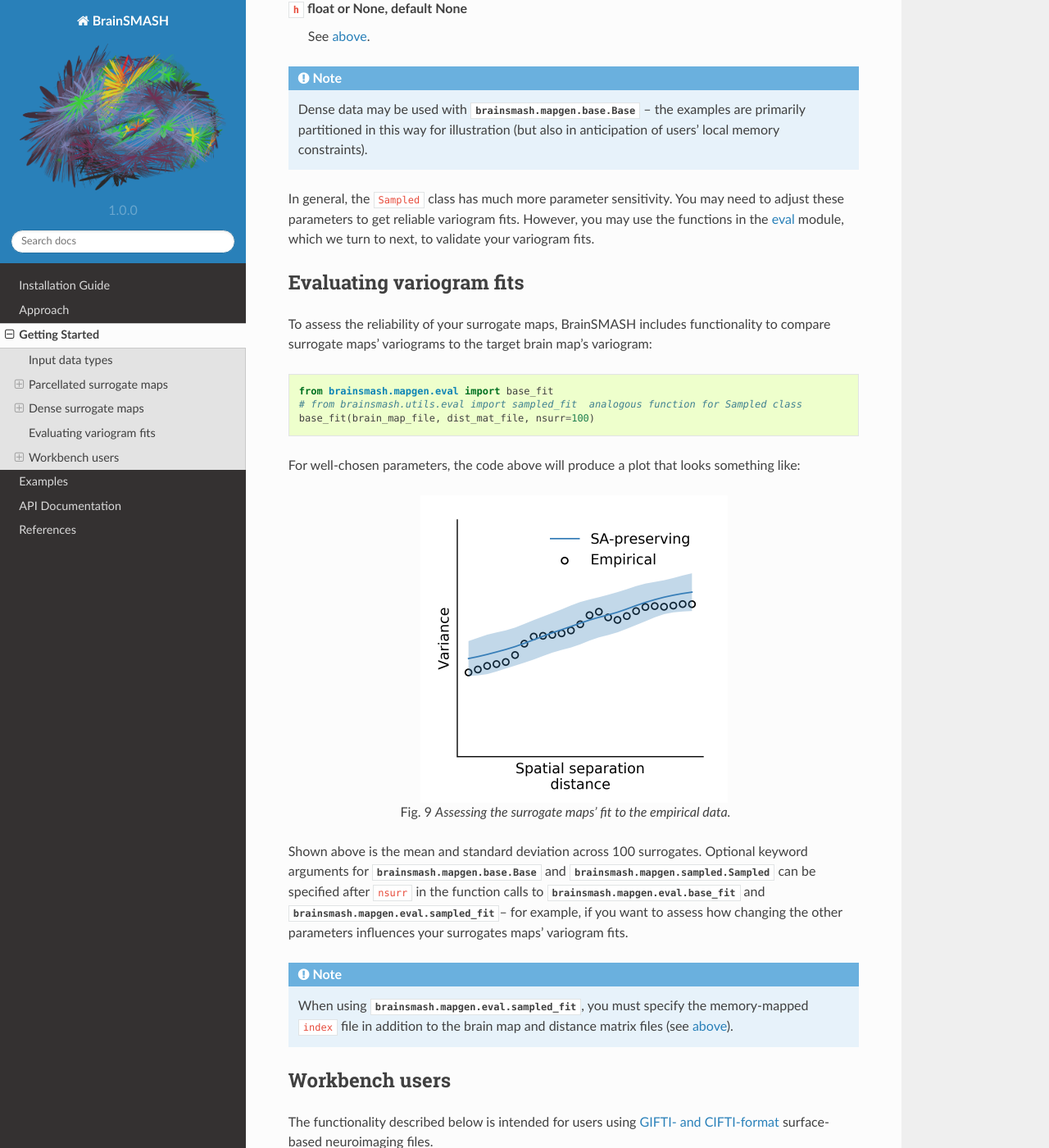
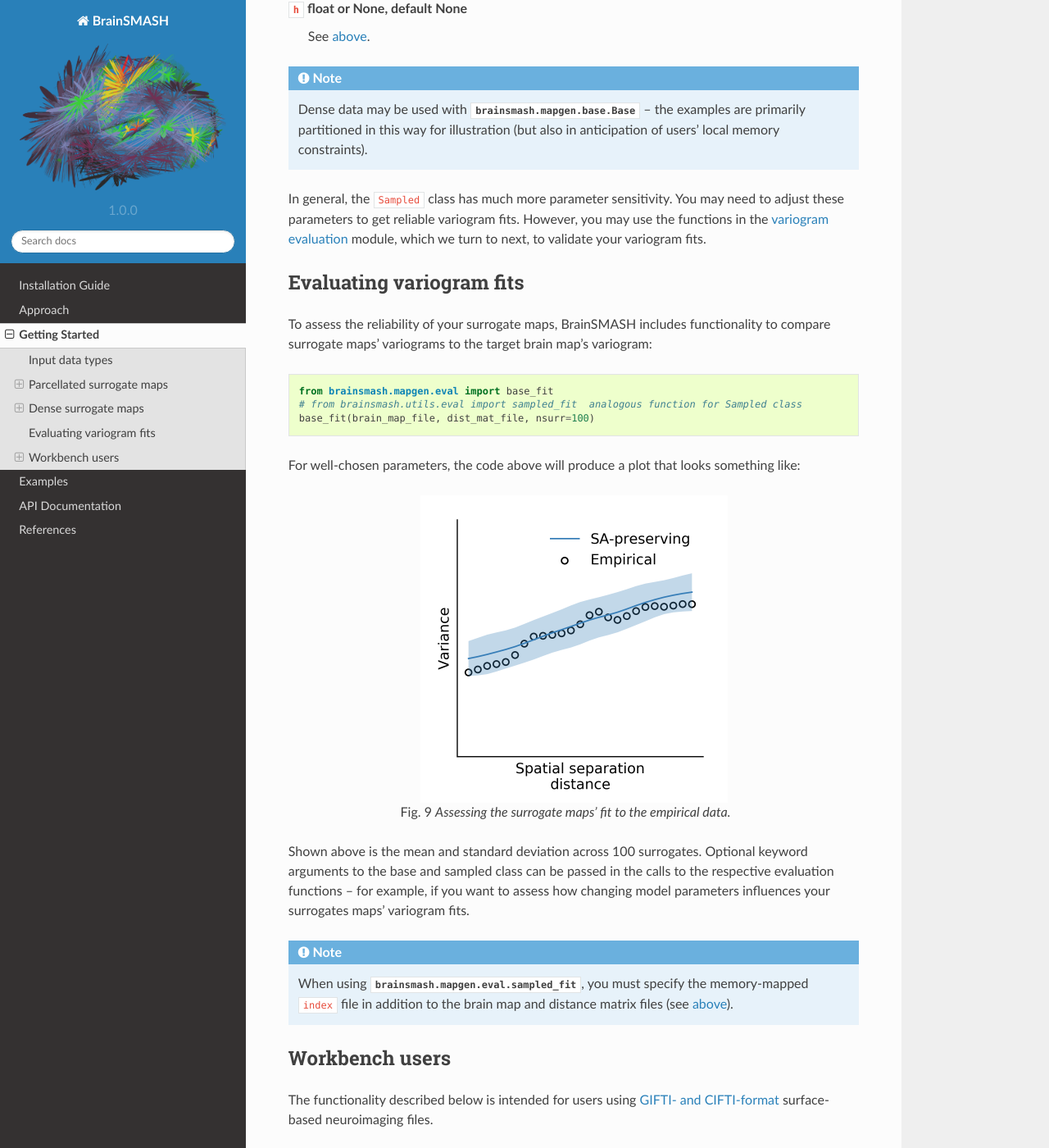
Before and after one commit to murraylab/brainsmash, a Sphinx documentation site: the page built from docs/gettingstarted.rst, in a window 1280 px wide and 1400 px high, scrolled down 6895 px. Shown: the whole window at 82% size. Built offline with Sphinx 7.4.7 and the Read the Docs theme 2.0.0, drawn with Linux system fonts in a browser that asks for light colours.

Commit message:
done updating gettingstarted

```diff
--- a/docs/gettingstarted.rst
+++ b/docs/gettingstarted.rst
@@ -170,7 +170,7 @@ in the following way:
 
    from brainsmash.mapgen.memmap import txt2memmap
    dist_mat_fin = "LeftDenseGeodesicDistmat.txt"  # input text file
-   output_dir = "."               # directory to which output binaries are written
+   output_dir = "."  # directory to which output binaries are written
    output_files = txt2memmap(dist_mat_fin, output_dir, maskfile=None, delimiter=' ')
 
 The latter two keyword arguments are shown using their default values. If your
@@ -262,7 +262,7 @@ Keyword arguments to :class:`brainsmash.mapgen.sampled.Sampled`
 .. note:: Dense data may be used with :class:`brainsmash.mapgen.base.Base` -- the examples are primarily partitioned in this way for illustration (but also in anticipation of users' local memory constraints).
 
 In general, the ``Sampled`` class has much more parameter sensitivity. You may need to adjust
-these parameters to get reliable variogram fits. However, you may use the functions in the :ref:`eval <pysec-mapgen-eval>` module, which we turn to next,
+these parameters to get reliable variogram fits. However, you may use the functions in the :ref:`variogram evaluation <pysec-mapgen-eval>` module, which we turn to next,
 to validate your variogram fits.
 
 Evaluating variogram fits
@@ -286,9 +286,9 @@ For well-chosen parameters, the code above will produce a plot that looks someth
    Assessing the surrogate maps' fit to the empirical data.
 
 Shown above is the mean and standard deviation across 100 surrogates. Optional
-keyword arguments for :class:`brainsmash.mapgen.base.Base` and :class:`brainsmash.mapgen.sampled.Sampled` can be specified after ``nsurr`` in
-the function calls to :func:`brainsmash.mapgen.eval.base_fit` and :func:`brainsmash.mapgen.eval.sampled_fit`-- for example, if
-you want to assess how changing the other parameters influences your surrogates maps' variogram fits.
+keyword arguments to the base and sampled class can be passed in
+the calls to the respective evaluation functions -- for example, if
+you want to assess how changing model parameters influences your surrogates maps' variogram fits.
 
 .. note:: When using :func:`brainsmash.mapgen.eval.sampled_fit`, you must specify the memory-mapped ``index`` file in addition to the brain map and distance matrix files (see :ref:`above <memmap>`).
 
```
